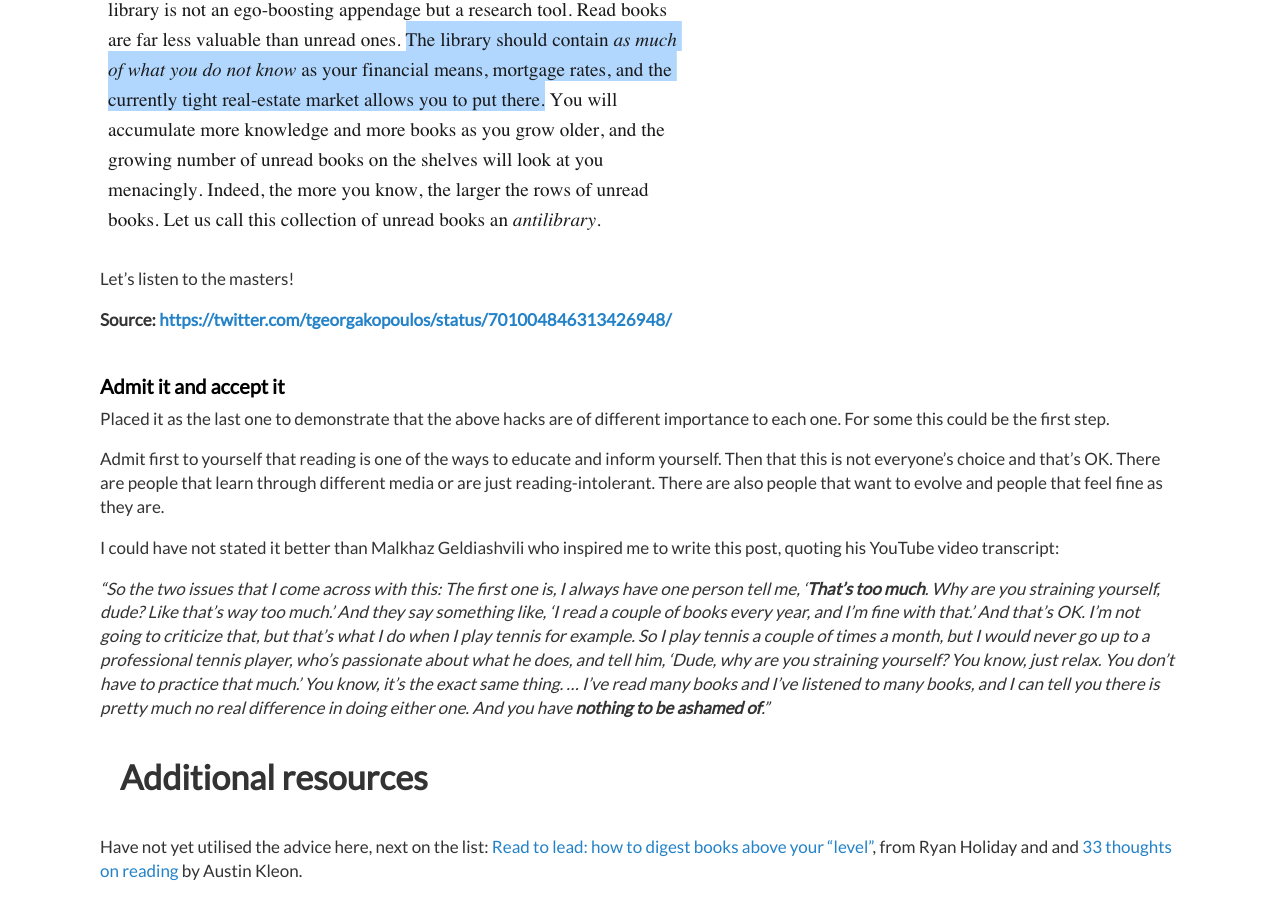
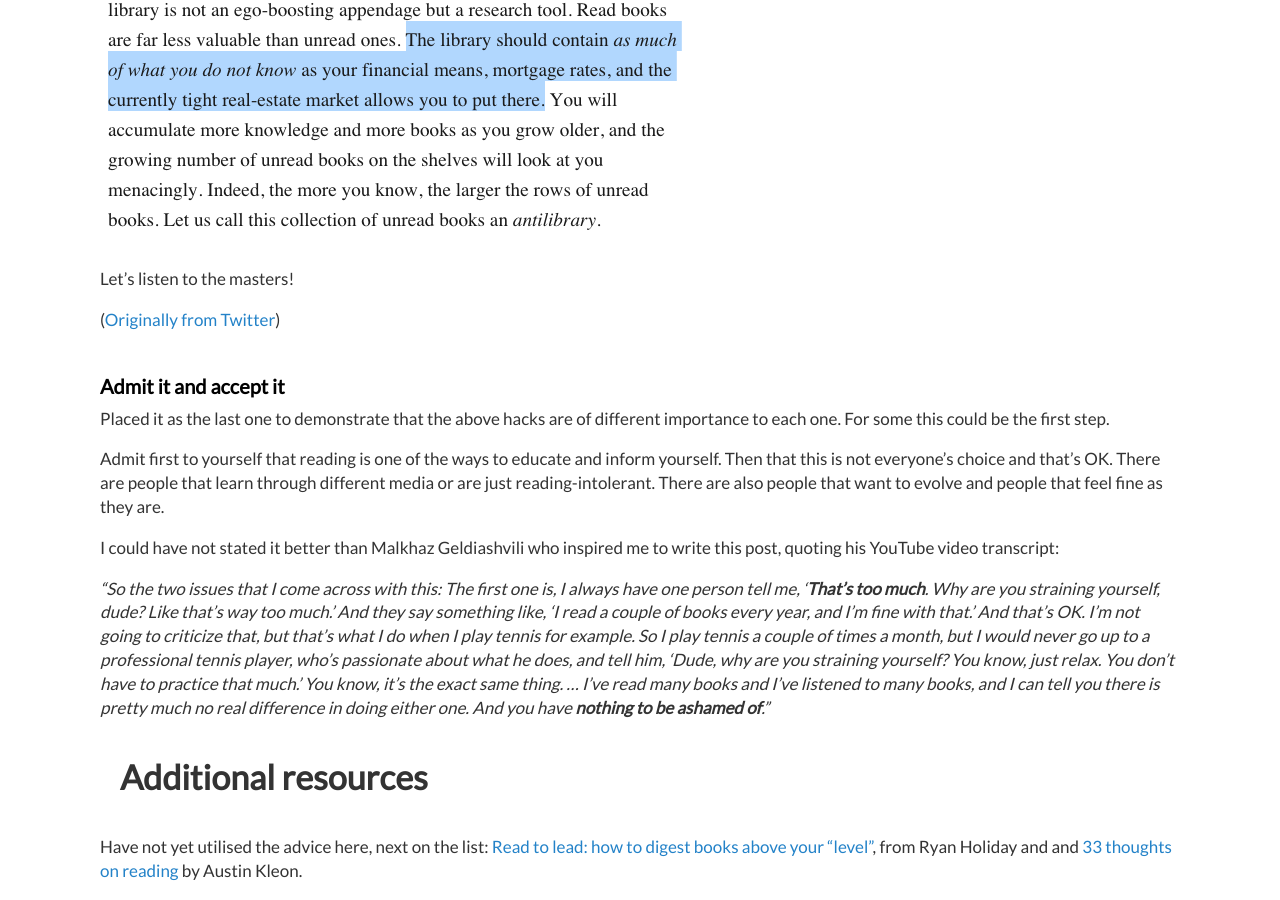
Before and after one commit to dimitrismistriotis/dimitrismistriotis.github.io, a Jekyll site: the page built from _posts/2015-08-15-reading_hacks.md, in a window 1280 px wide and 900 px high, scrolled down 5010 px. Built offline with Jekyll 4.4.1, drawn with Linux system fonts in a browser that asks for light colours.

Commit message:
Fix: rewording so that markdown parser won't break things

```diff
--- a/_posts/2015-08-15-reading_hacks.md
+++ b/_posts/2015-08-15-reading_hacks.md
@@ -171,7 +171,7 @@ After the death of Umberto Eco, this comment from Nassim Nicholas Taleb after vi
 
 Let's listen to the masters!
 
-**Source: [https://twitter.com/tgeorgakopoulos/status/701004846313426948/](https://twitter.com/tgeorgakopoulos/status/701004846313426948/)**
+([Originally from Twitter](https://twitter.com/tgeorgakopoulos/status/701004846313426948/))
 
 ## Admit it and accept it
 
```
